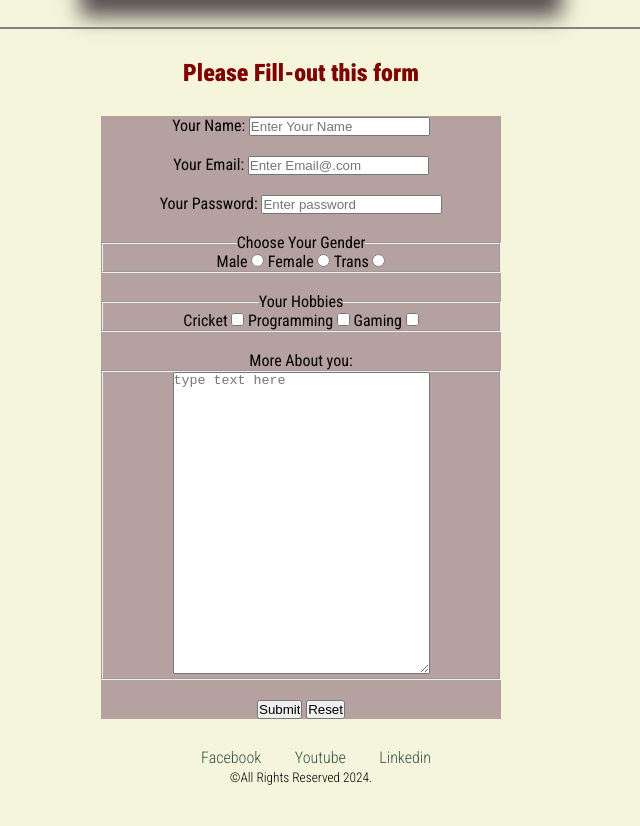
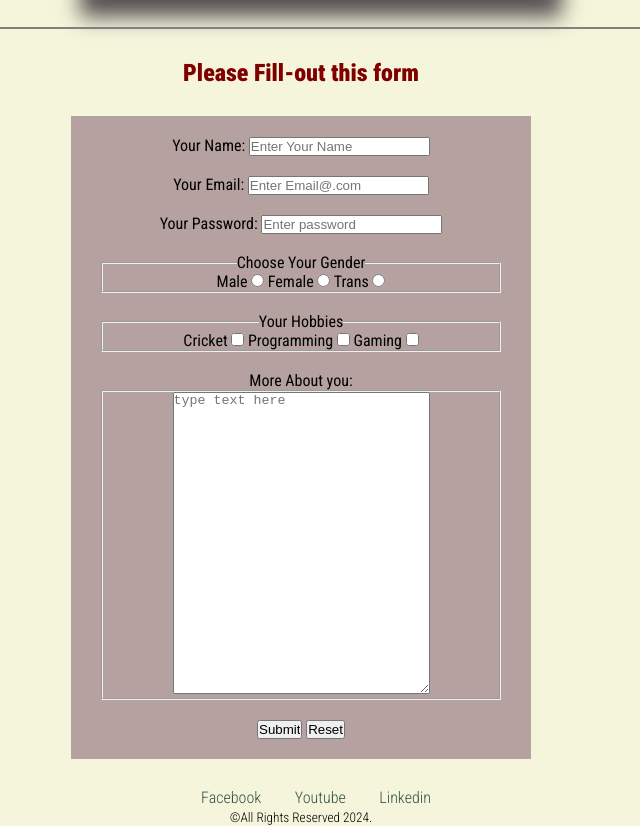
Before and after one commit to fahimbrew/module-4, a plain HTML site: page index.html in a window 1280 px wide. Shown: the part 1143-1969 px from the top of the page, without its empty margins (339-979 px from the left). Before the commit the page ends 1929 px from the top, so only its background shows below. Drawn offline with Linux system fonts and the light colour scheme.

Commit message:
padding has been changes in form

```diff
--- a/style/style.css
+++ b/style/style.css
@@ -135,6 +135,7 @@ form {
     /* float: right; */
     background-color: rgb(182, 161, 161);
     max-width: 400px;
+    padding: 20px 30px;
 }
 
 /* footer style */
```
